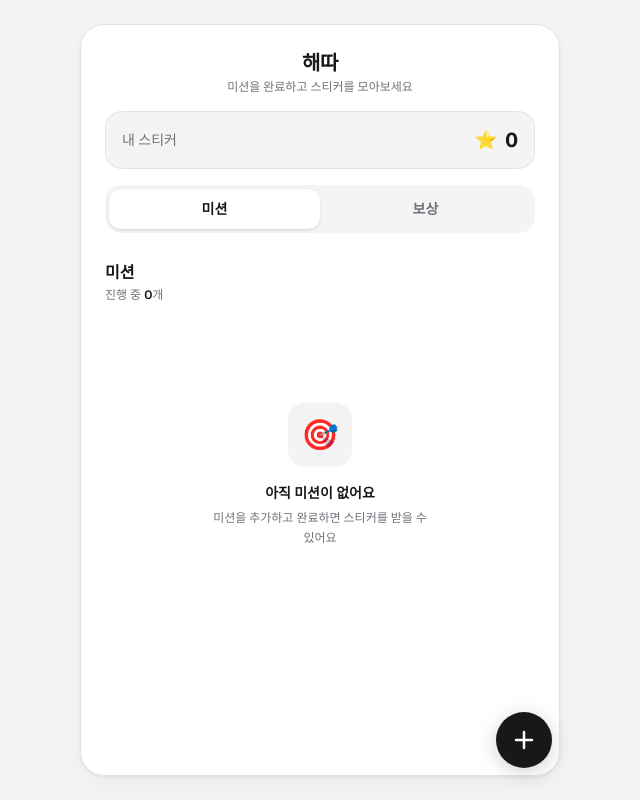
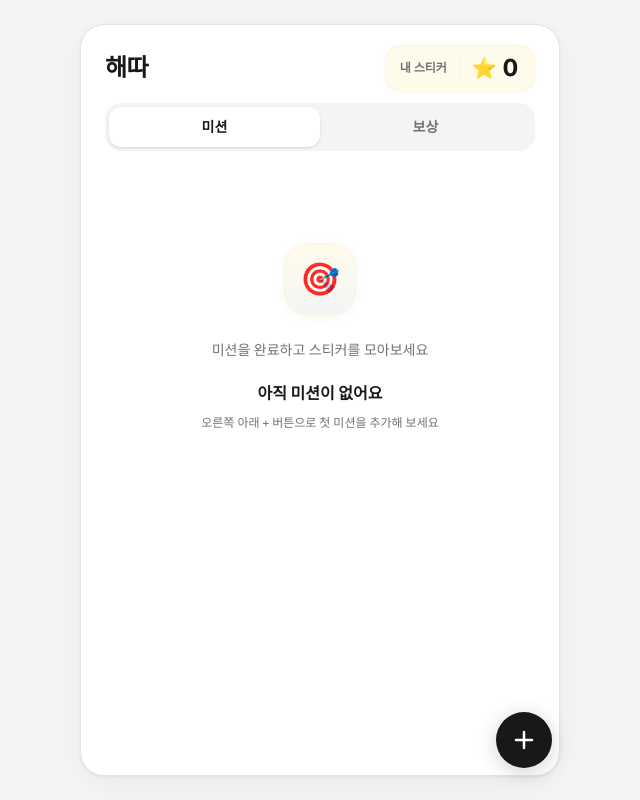
Before and after one commit to Jang-eunhye/haedda, a Next.js app: page / in a window 1280 px wide. Shown: the whole page, without its empty margins (320-960 px from the left). Built offline with nearby package versions, Linux system fonts and the light colour scheme.

Commit message:
design: 스티커, 안내 문구 디자인 수정

```diff
--- /dev/null
+++ b/src/app/components/EmptyState.tsx
@@ -0,0 +1,19 @@
+interface Props {
+  icon: string;
+  tagline: string;
+  title: string;
+  description: string;
+}
+
+export default function EmptyState({ icon, tagline, title, description }: Props) {
+  return (
+    <div className="flex flex-col items-center text-center py-12 sm:py-16 px-2">
+      <div className="w-[72px] h-[72px] rounded-3xl bg-gradient-to-b from-accent-soft to-background border border-accent-muted/50 flex items-center justify-center text-[2rem] leading-none mb-6 shadow-[0_2px_12px_rgba(0,0,0,0.04)]">
+        {icon}
+      </div>
+      <p className="text-sm text-muted leading-relaxed max-w-[280px]">{tagline}</p>
+      <p className="text-base font-bold text-foreground mt-5">{title}</p>
+      <p className="text-xs text-muted mt-2 max-w-[260px] leading-relaxed">{description}</p>
+    </div>
+  );
+}
--- a/src/app/components/MainApp.tsx
+++ b/src/app/components/MainApp.tsx
@@ -33,18 +33,16 @@ export default function MainApp() {
       <div className="mx-auto w-full max-w-lg h-full flex flex-col sm:py-6 sm:px-4">
         <div className="flex flex-col h-full bg-surface sm:rounded-3xl sm:shadow-[0_1px_3px_rgba(0,0,0,0.06),0_8px_24px_rgba(0,0,0,0.04)] sm:border sm:border-border overflow-hidden">
           <div className="shrink-0">
-            <header className="px-5 pt-6 pb-4 sm:px-6">
-              <h1 className="text-xl font-bold text-foreground tracking-tight text-center">
-                해따
-              </h1>
-              <p className="text-xs text-muted text-center mt-0.5">
-                미션을 완료하고 스티커를 모아보세요
-              </p>
+            <header className="px-5 pt-5 pb-3 sm:px-6">
+              <div className="flex items-center justify-between gap-4">
+                <h1 className="text-2xl font-bold text-foreground tracking-tight">
+                  해따
+                </h1>
+                <StickerBanner count={totalStickers} />
+              </div>
             </header>
 
-            <StickerBanner count={totalStickers} />
-
-            <div className="px-4 pb-3 sm:px-6 mt-4">
+            <div className="px-4 pb-3 sm:px-6">
               <div className="flex p-1 bg-background rounded-2xl">
                 {TABS.map(({ key, label }) => (
                   <button
--- a/src/app/components/MissionTab.tsx
+++ b/src/app/components/MissionTab.tsx
@@ -6,7 +6,10 @@ import MissionCard from './MissionCard';
 import MissionFormModal from './MissionFormModal';
 import ConfirmMissionModal from './ConfirmMissionModal';
 import MissionCompleteResultModal from './MissionCompleteResultModal';
+import EmptyState from './EmptyState';
 import Fab from './Fab';
+
+const APP_TAGLINE = '미션을 완료하고 스티커를 모아보세요';
 
 interface Props {
   missions: Mission[];
@@ -45,24 +48,21 @@ export default function MissionTab({
 
   return (
     <div className="pb-20">
+      {missions.length === 0 ? (
+        <EmptyState
+          icon="🎯"
+          tagline={APP_TAGLINE}
+          title="아직 미션이 없어요"
+          description="오른쪽 아래 + 버튼으로 첫 미션을 추가해 보세요"
+        />
+      ) : (
+        <>
           <div className="mb-5">
             <h2 className="text-base font-bold text-foreground">미션</h2>
             <p className="text-xs text-muted mt-0.5">
               진행 중 <span className="text-foreground font-semibold">{missions.length}</span>개
             </p>
           </div>
-
-      {missions.length === 0 ? (
-        <div className="text-center py-16 sm:py-20">
-          <div className="w-16 h-16 mx-auto mb-4 rounded-2xl bg-background flex items-center justify-center text-3xl">
-            🎯
-          </div>
-          <p className="text-sm font-semibold text-foreground">아직 미션이 없어요</p>
-          <p className="text-xs mt-1.5 text-muted max-w-[220px] mx-auto leading-relaxed">
-            미션을 추가하고 완료하면 스티커를 받을 수 있어요
-          </p>
-        </div>
-      ) : (
           <div className="space-y-3">
             {missions.map(mission => (
               <MissionCard
@@ -74,6 +74,7 @@ export default function MissionTab({
               />
             ))}
           </div>
+        </>
       )}
 
       {isAddOpen && (
--- a/src/app/components/RewardTab.tsx
+++ b/src/app/components/RewardTab.tsx
@@ -5,7 +5,10 @@ import { Reward } from '../types';
 import RewardCard from './RewardCard';
 import RewardFormModal from './RewardFormModal';
 import ClaimRewardModal from './ClaimRewardModal';
+import EmptyState from './EmptyState';
 import Fab from './Fab';
+
+const APP_TAGLINE = '미션을 완료하고 스티커를 모아보세요';
 
 interface Props {
   rewards: Reward[];
@@ -36,24 +39,21 @@ export default function RewardTab({
 
   return (
     <div className="pb-20">
+      {rewards.length === 0 ? (
+        <EmptyState
+          icon="🎁"
+          tagline={APP_TAGLINE}
+          title="아직 보상이 없어요"
+          description="받고 싶은 보상을 추가하고 스티커로 교환해 보세요"
+        />
+      ) : (
+        <>
           <div className="mb-5">
             <h2 className="text-base font-bold text-foreground">보상</h2>
             <p className="text-xs text-muted mt-0.5">
               등록된 보상 <span className="text-foreground font-semibold">{rewards.length}</span>개
             </p>
           </div>
-
-      {rewards.length === 0 ? (
-        <div className="text-center py-16 sm:py-20">
-          <div className="w-16 h-16 mx-auto mb-4 rounded-2xl bg-background flex items-center justify-center text-3xl">
-            🎁
-          </div>
-          <p className="text-sm font-semibold text-foreground">아직 보상이 없어요</p>
-          <p className="text-xs mt-1.5 text-muted max-w-[220px] mx-auto leading-relaxed">
-            받고 싶은 보상을 추가하고 스티커로 교환해 보세요
-          </p>
-        </div>
-      ) : (
           <div className="space-y-3">
             {rewards.map(reward => (
               <RewardCard
@@ -69,6 +69,7 @@ export default function RewardTab({
               />
             ))}
           </div>
+        </>
       )}
 
       {isAddOpen && (
--- a/src/app/components/StickerBanner.tsx
+++ b/src/app/components/StickerBanner.tsx
@@ -4,11 +4,16 @@ interface Props {
 
 export default function StickerBanner({ count }: Props) {
   return (
-    <div className="mx-4 sm:mx-6 flex items-center justify-between bg-background rounded-2xl px-4 py-3.5 border border-border">
-      <span className="text-sm font-medium text-muted">내 스티커</span>
-      <div className="flex items-center gap-2">
-        <span className="text-lg leading-none">⭐</span>
-        <span className="text-xl font-bold text-foreground tabular-nums">{count}</span>
+    <div className="shrink-0 inline-flex items-center gap-3 pl-3.5 pr-4 py-2.5 rounded-2xl bg-accent-soft border border-accent-muted/50 shadow-[0_1px_4px_rgba(0,0,0,0.04)]">
+      <span className="text-xs font-semibold text-muted leading-none whitespace-nowrap">
+        내 스티커
+      </span>
+      <span className="w-px h-6 bg-accent-muted/50 shrink-0" aria-hidden />
+      <div className="flex items-center gap-1.5">
+        <span className="text-xl leading-none">⭐</span>
+        <span className="text-2xl font-bold text-foreground tabular-nums leading-none">
+          {count}
+        </span>
       </div>
     </div>
   );
```
Lines whose indentation alone changed are shown as unchanged.
